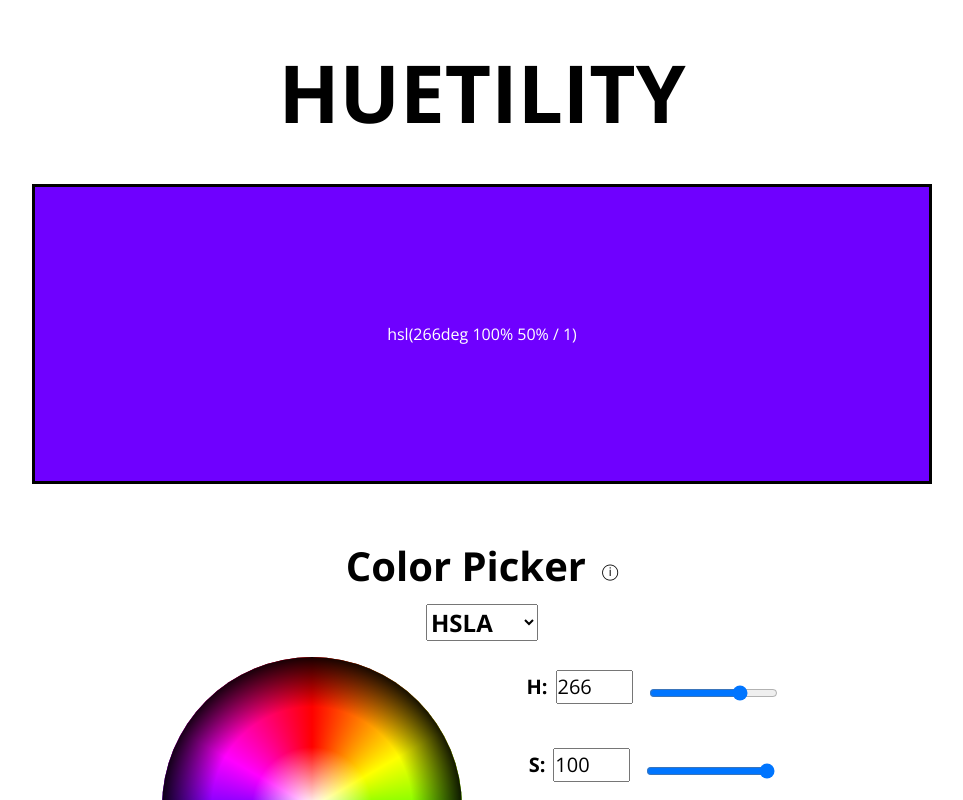
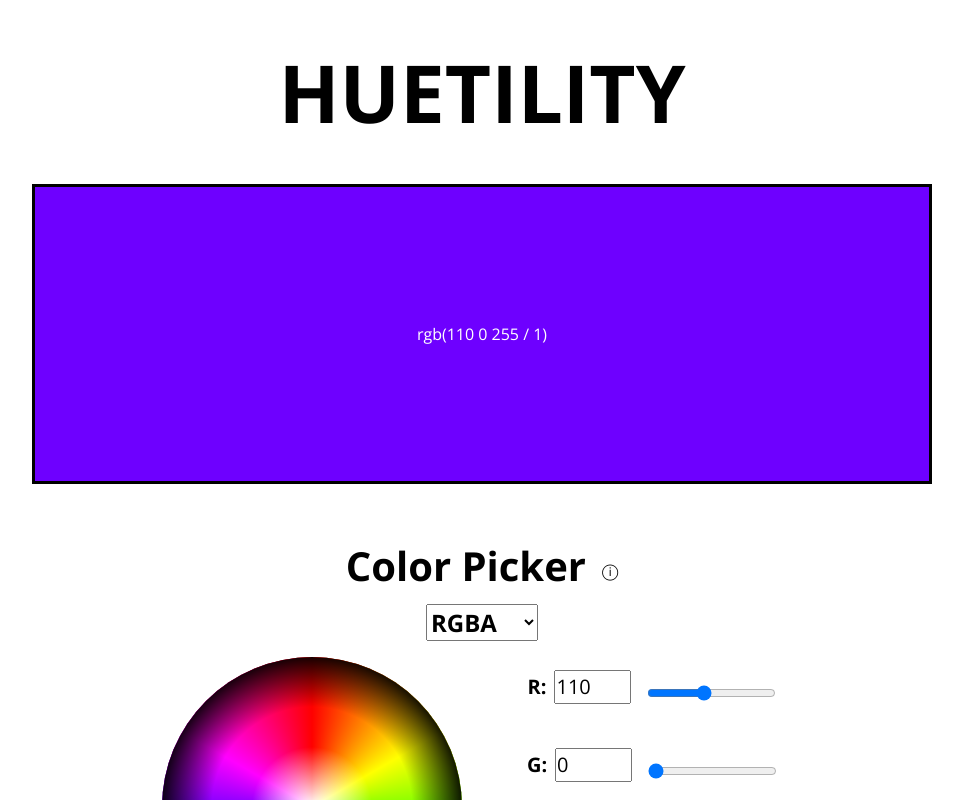
Before and after one commit to amandahinton/huetility, a React (Vite) app: page / in a window 1280 px wide. Shown: the top 800 px of the page, without its empty margins (158-1121 px from the left). Built offline with nearby package versions, Linux system fonts and the light colour scheme.

Commit message:
change default to rgba

```diff
--- a/src/contexts/ColorContext.tsx
+++ b/src/contexts/ColorContext.tsx
@@ -23,7 +23,7 @@ type ColorContextType = {
 const randomColor = randomHue();
 const defaultData = {
   color: {
-    colorMode: ColorMode.HSLA,
+    colorMode: ColorMode.RGBA,
     HEX: randomColor.HEX,
     HSL: randomColor.HSL,
     HSLA: randomColor.HSLA,
```
